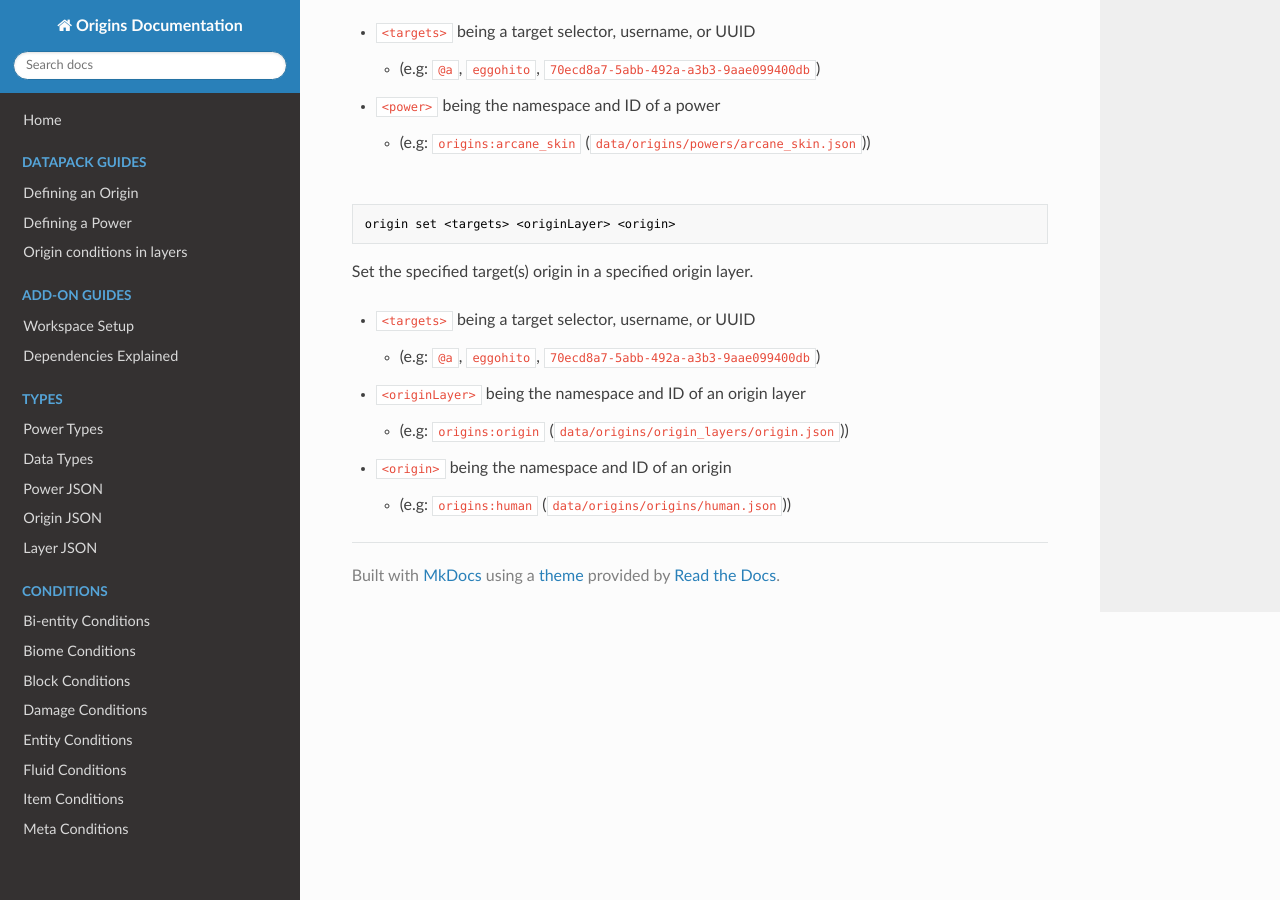
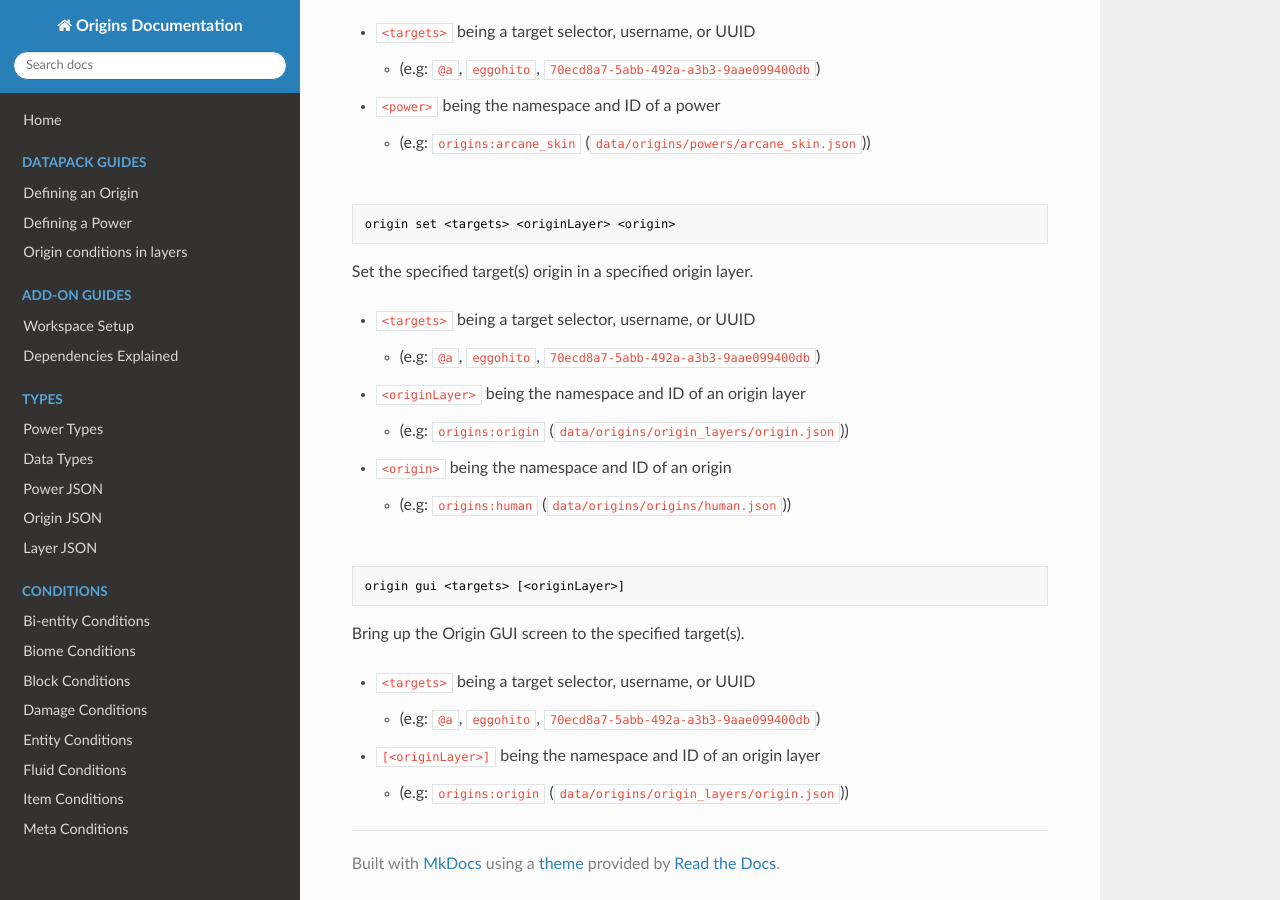
Before and after one commit to apace100/origins-docs, an MkDocs documentation site: the page built from docs/misc/commands/origin.md, in a window 1280 px wide and 900 px high, scrolled down 1017 px. Built offline with MkDocs 1.6.1, drawn with Linux system fonts in a browser that asks for light colours; nearby versions of some CDN libraries.

Commit message:
Updated `origin.md` It should now document the new `gui` parameter of the `/origin` command

````diff
--- a/docs/misc/commands/origin.md
+++ b/docs/misc/commands/origin.md
@@ -62,3 +62,16 @@ Set the specified target(s) origin in a specified origin layer.
     * (e.g: `origins:origin` (`data/origins/origin_layers/origin.json`))
 * `<origin>` being the namespace and ID of an origin
     * (e.g: `origins:human` (`data/origins/origins/human.json`))
+<br>
+<br>
+
+```mcfunction
+origin gui <targets> [<originLayer>]
+```
+Bring up the Origin GUI screen to the specified target(s).
+<br>
+
+* `<targets>` being a target selector, username, or UUID
+    * (e.g: `@a`, `eggohito`, `70ecd8a7-5abb-492a-a3b3-9aae099400db`)
+* `[<originLayer>]` being the namespace and ID of an origin layer
+    * (e.g: `origins:origin` (`data/origins/origin_layers/origin.json`))
````
